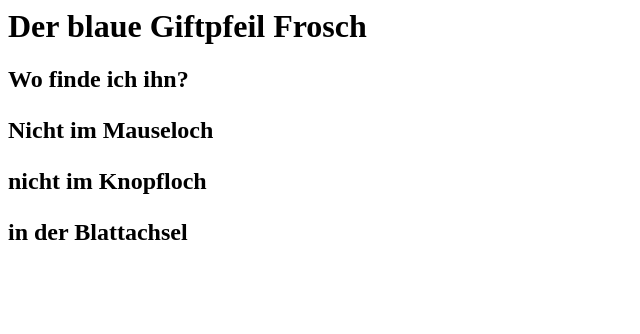
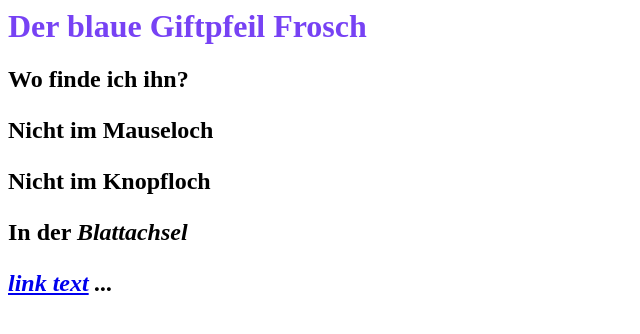
Before and after one commit to djangobarbara/djangogirls1, a plain HTML site: page index.html in a window 1280 px wide. Shown: the whole page, without its empty margins (0-640 px from the left). Drawn offline with Linux system fonts and the light colour scheme.

Commit message:
third commit:new text

```diff
--- a/index.html
+++ b/index.html
@@ -5,8 +5,16 @@
     <body>
         <h2>Wo finde ich ihn?<h2>
           <p>Nicht im Mauseloch<p>
-            <p>nicht im Knopfloch<p>
-              <p>in der Blattachsel<p>
+            <p>Nicht im Knopfloch<p>
+              <p>In der <em>Blattachsel<em><p>
+                <a href="https://www.zoo.ch/en/node/1277/">link text</a>
+                <html>
+                <head>
+                    <title> ... </title>
+                    <link rel="stylesheet" href="main.css">
+                </head>
+                ...
+
 
     </body>
 </html>
--- /dev/null
+++ b/main.css
@@ -0,0 +1,3 @@
+h1 {
+    color: #7742f4;
+}
```
